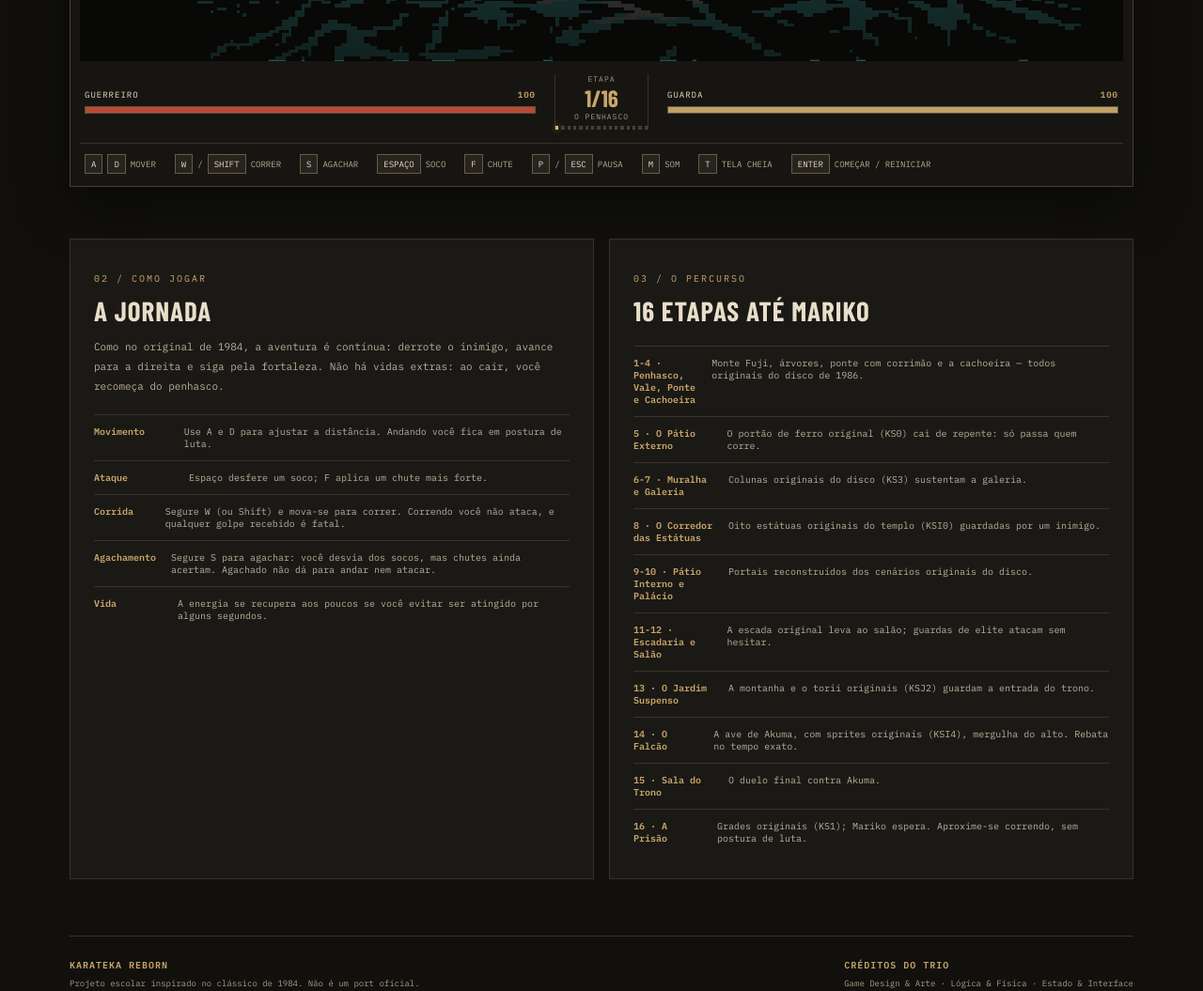
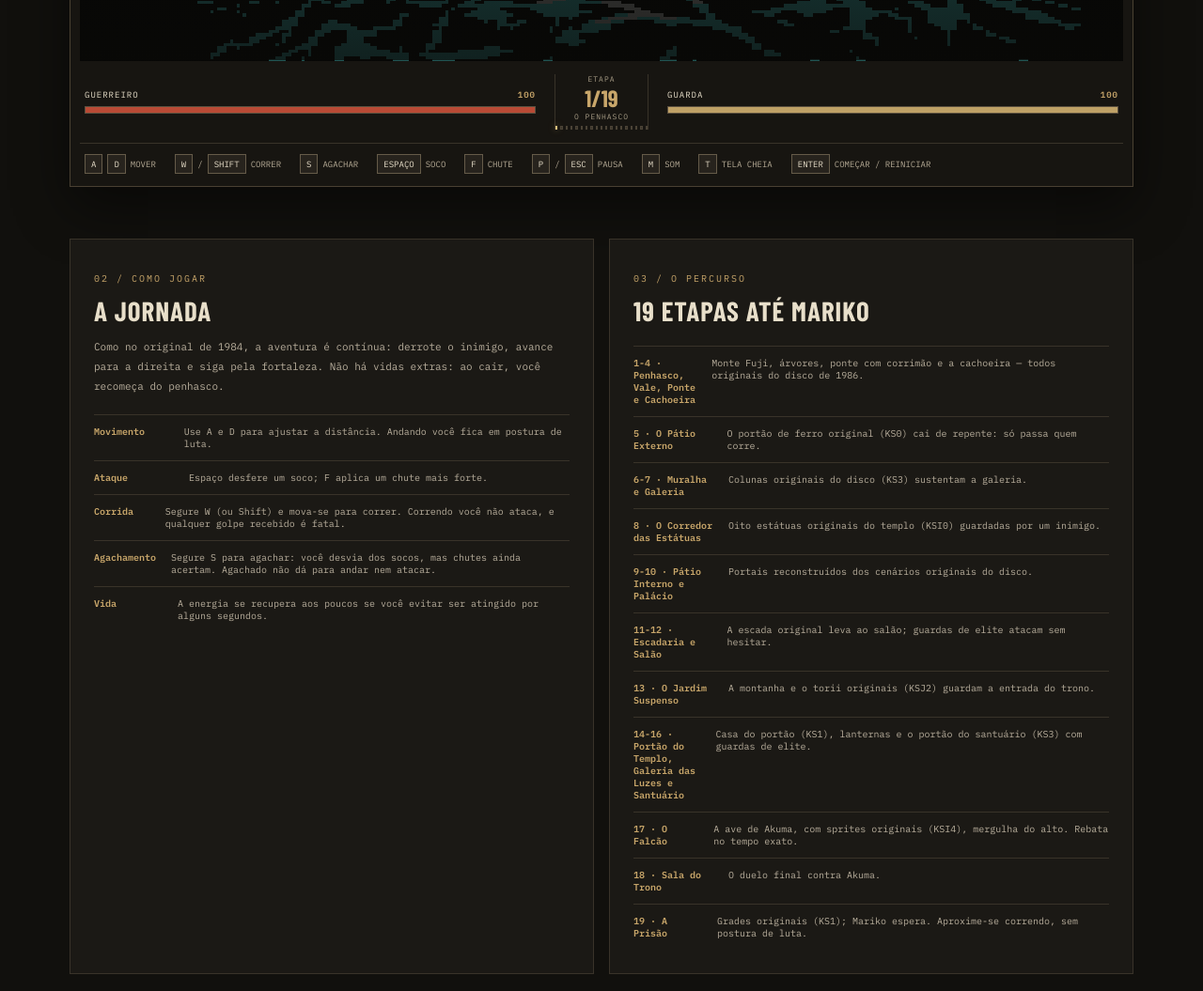
Before and after one commit to NAGC-Student/Karated, a plain HTML site: page index.html in a window 1280 px wide. Shown: the part 1340-2395 px from the top of the page at 94% size. Drawn offline with nearby package versions, Linux system fonts and the light colour scheme; animation ran at ten frames a second; a web font is replaced by a local one.

Commit message:
Mais 3 fases originais: Porto do Templo, Galeria das Luzes e Santuario (19 etapas)
- O PORTAO DO TEMPLO: casa do portao (KS1 0x1cc) com batente e
  portas gradeadas (KS1 0x1cd) nos lados.
- A GALERIA DAS LUZES: lanternas suspensas com brilho quente e
  portas gradeadas originais (KS1 0x1cd) ao fundo.
- O SANTUARIO: portao do santuario (KS3 0x1d7), arcos do templo
  (KSI0 0x1d5/0x1d6) e montanha (KSJ2) ao entardecer.
- 3 novos guardas de elite (hp 135/140/145) antes do falcao.
- Smoke test: indices atualizados, 24 assercoes, 6/6 verde,
  playthrough completo ate a etapa 19 (score ~25450).

```diff
--- a/game.js
+++ b/game.js
@@ -124,6 +124,13 @@
   loadOriginal("mtn2",    "assets/original/mountain_2.png",   "#3d3f38");
   loadOriginal("wallStrip", "assets/original/wall_strip.png",  "#332a1f");
   loadOriginal("floorStrip","assets/original/floor_strip.png", "#2c2620");
+  loadOriginal("gatehouse", "assets/original/gatehouse.png",   "#3a362c");
+  loadOriginal("lattice",  "assets/original/lattice.png",     "#241c14");
+  loadOriginal("shrineGate","assets/original/shrine_gate.png", "#2a2119");
+  loadOriginal("templeArch","assets/original/temple_arch.png", "#332a1f");
+  loadOriginal("templeArch2","assets/original/temple_arch_2.png","#2c2319");
+  loadOriginal("wallSide", "assets/original/wall_side.png",   "#2f2c26");
+  loadOriginal("wallCorner","assets/original/wall_corner.png","#33302a");
   for (let i = 0; i < 8; i++) loadOriginal("statue" + i, `assets/original/statue_${i}.png`, "#26221b");
   const origSprite = name => {
     const c = originalTint[name];
@@ -233,6 +240,12 @@
       foe:{ who:"enemy", hp:122, dmg:13, think:[.9,.45], kick:.35, speed:58 } },
     { name:"O JARDIM SUSPENSO", sub:"O jardim de Akuma: a montanha original e o torii guardam a entrada do trono.", bg:"garden", type:"fight",
       foe:{ who:"enemy", hp:130, dmg:13, think:[.9,.45], kick:.34, speed:57 } },
+    { name:"O PORTÃO DO TEMPLO", sub:"O portão do templo (KS1) se fecha atrás de você. Derrote o guardião!", bg:"gatehouse", type:"fight",
+      foe:{ who:"enemy", hp:135, dmg:13, think:[.9,.45], kick:.34, speed:58 } },
+    { name:"A GALERIA DAS LUZES", sub:"Lanternas fracas, portas gradeadas (KS1) e guardas de elite.", bg:"lanterns", type:"fight",
+      foe:{ who:"enemy", hp:140, dmg:14, think:[.88,.42], kick:.35, speed:58 } },
+    { name:"O SANTUÁRIO", sub:"O portão do santuário (KS3) guarda o último caminho até Akuma.", bg:"shrine", type:"fight",
+      foe:{ who:"enemy", hp:145, dmg:14, think:[.86,.42], kick:.35, speed:59 } },
     { name:"O FALCÃO", sub:"O pássaro de Akuma ataca do alto. Rebata cada mergulho no momento exato!", bg:"courtyard", type:"falcon" },
     { name:"A SALA DO TRONO", sub:"Akuma espera por você.", bg:"throne", type:"fight",
       foe:{ who:"akuma", hp:155, dmg:14, think:[.85,.45], kick:.35, speed:58 } },
@@ -850,6 +863,59 @@
       if (guardian) ctx.drawImage(guardian, 20, 400 - 260, 368, 260);
       ctx.restore();
       drawFloor("#3b3329", "#574a3a", true);
+    } else if (kind === "gatehouse") {
+      drawSky(true, true);
+      rect(0, 310, W, 90, "#2f2c26");
+      // casa do portao original (KS1 0x1cc) com batente
+      const gh = origSprite("gatehouse");
+      ctx.save(); ctx.globalAlpha = .95; ctx.imageSmoothingEnabled = false;
+      if (gh) {
+        ctx.drawImage(gh, 330, 178, 300, 213);
+      } else { rect(330, 200, 300, 200, "#3a362c"); rect(360, 240, 240, 160, "#141516"); }
+      ctx.restore();
+      const lat = origSprite("lattice");
+      if (lat) { ctx.save(); ctx.imageSmoothingEnabled = false; ctx.globalAlpha = .9;
+        ctx.drawImage(lat, 60, 246, 128, 154); ctx.drawImage(lat, 772, 246, 128, 154); ctx.restore(); }
+      ctx.fillStyle = "rgba(224,154,106,.1)"; ctx.beginPath(); ctx.arc(480, 120, 90, 0, Math.PI*2); ctx.fill();
+      drawFloor("#3b3329", "#574a3a", true);
+    } else if (kind === "lanterns") {
+      rect(0, 0, W, H, "#1c1712");
+      rect(0, 0, W, 70, "#0f0c08");
+      // portas gradeadas originais (KS1 0x1cd) ao fundo
+      const lat = origSprite("lattice");
+      ctx.save(); ctx.globalAlpha = .85; ctx.imageSmoothingEnabled = false;
+      if (lat) for (let x = 40; x < W; x += 220) ctx.drawImage(lat, x, 110, 110, 290);
+      ctx.restore();
+      // lanternas suspensas
+      for (let i = 0; i < 6; i++) {
+        const x = 90 + i * 160;
+        const glow = ctx.createRadialGradient(x, 150, 4, x, 150, 90);
+        glow.addColorStop(0, "rgba(230,160,90,.32)"); glow.addColorStop(1, "rgba(230,160,90,0)");
+        ctx.fillStyle = glow; ctx.fillRect(x - 95, 55, 190, 190);
+        rect(x - 3, 60, 6, 40, "#1a1510");
+        rect(x - 14, 100, 28, 40, "#c9563d"); rect(x - 10, 104, 20, 8, "#e8a05a");
+        rect(x - 14, 132, 28, 5, "#7a2b1f");
+      }
+      drawFloor("#2a2118", "#3d3222", false);
+    } else if (kind === "shrine") {
+      drawSky(true);
+      // santuario: montanhas ao fundo e o portao original (KS3 0x1d7)
+      const mtn = origSprite("mtn2");
+      ctx.save(); ctx.globalAlpha = .5; ctx.imageSmoothingEnabled = false;
+      if (mtn) ctx.drawImage(mtn, 120, 190, 700, 445);
+      ctx.restore();
+      const sg = origSprite("shrineGate");
+      ctx.save(); ctx.globalAlpha = .95; ctx.imageSmoothingEnabled = false;
+      if (sg) {
+        ctx.drawImage(sg, 70, 120, 150, 260);
+        ctx.drawImage(sg, 740, 120, 150, 260);
+      }
+      const arch = origSprite("templeArch");
+      if (arch) ctx.drawImage(arch, 400, 108, 160, 283);
+      const arch2 = origSprite("templeArch2");
+      if (arch2) ctx.drawImage(arch2, 280, 60, 400, 205);
+      ctx.restore();
+      drawFloor("#3a2b1e", "#5b432c", false);
     } else if (kind === "courtyard") {
       drawSky(true, true);
       rect(0,300,W,100,"#2f2c26"); for (let i = 0; i < 20; i++) rect(i*50+6,284,32,18,"#2f2c26");
--- a/index.html
+++ b/index.html
@@ -69,7 +69,7 @@
             <div class="hud-label"><span>GUERREIRO</span><b id="playerHealthText">100</b></div>
             <div class="bar"><i id="playerHealth"></i></div>
           </div>
-          <div class="hud-center"><span>ETAPA</span><b id="stageNum">1/16</b><small id="stageName">O PENHASCO</small><div class="stage-dots" id="stageDots" aria-hidden="true"></div></div>
+          <div class="hud-center"><span>ETAPA</span><b id="stageNum">1/19</b><small id="stageName">O PENHASCO</small><div class="stage-dots" id="stageDots" aria-hidden="true"></div></div>
           <div class="hud-enemy">
             <div class="hud-label"><span id="enemyLabel">GUARDA</span><b id="enemyHealthText">100</b></div>
             <div class="bar enemy-bar"><i id="enemyHealth"></i></div>
@@ -114,7 +114,7 @@
       </article>
       <article class="info-card design-card">
         <p class="eyebrow">03 / O PERCURSO</p>
-        <h2>16 ETAPAS ATÉ MARIKO</h2>
+        <h2>19 ETAPAS ATÉ MARIKO</h2>
         <ul>
           <li><b>1-4 · Penhasco, Vale, Ponte e Cachoeira</b><span>Monte Fuji, árvores, ponte com corrimão e a cachoeira — todos originais do disco de 1986.</span></li>
           <li><b>5 · O Pátio Externo</b><span>O portão de ferro original (KS0) cai de repente: só passa quem corre.</span></li>
@@ -123,9 +123,10 @@
           <li><b>9-10 · Pátio Interno e Palácio</b><span>Portais reconstruídos dos cenários originais do disco.</span></li>
           <li><b>11-12 · Escadaria e Salão</b><span>A escada original leva ao salão; guardas de elite atacam sem hesitar.</span></li>
           <li><b>13 · O Jardim Suspenso</b><span>A montanha e o torii originais (KSJ2) guardam a entrada do trono.</span></li>
-          <li><b>14 · O Falcão</b><span>A ave de Akuma, com sprites originais (KSI4), mergulha do alto. Rebata no tempo exato.</span></li>
-          <li><b>15 · Sala do Trono</b><span>O duelo final contra Akuma.</span></li>
-          <li><b>16 · A Prisão</b><span>Grades originais (KS1); Mariko espera. Aproxime-se correndo, sem postura de luta.</span></li>
+          <li><b>14-16 · Portão do Templo, Galeria das Luzes e Santuário</b><span>Casa do portão (KS1), lanternas e o portão do santuário (KS3) com guardas de elite.</span></li>
+          <li><b>17 · O Falcão</b><span>A ave de Akuma, com sprites originais (KSI4), mergulha do alto. Rebata no tempo exato.</span></li>
+          <li><b>18 · Sala do Trono</b><span>O duelo final contra Akuma.</span></li>
+          <li><b>19 · A Prisão</b><span>Grades originais (KS1); Mariko espera. Aproxime-se correndo, sem postura de luta.</span></li>
         </ul>
       </article>
     </section>
```
Also changed, not shown: smoke-test.js (+4 -4 lines), assets/original/gatehouse.png (added), assets/original/lattice.png (added), assets/original/shrine_gate.png (added), assets/original/temple_arch.png (added), assets/original/temple_arch_2.png (added), assets/original/wall_corner.png (added), assets/original/wall_side.png (added), 1 other file.
